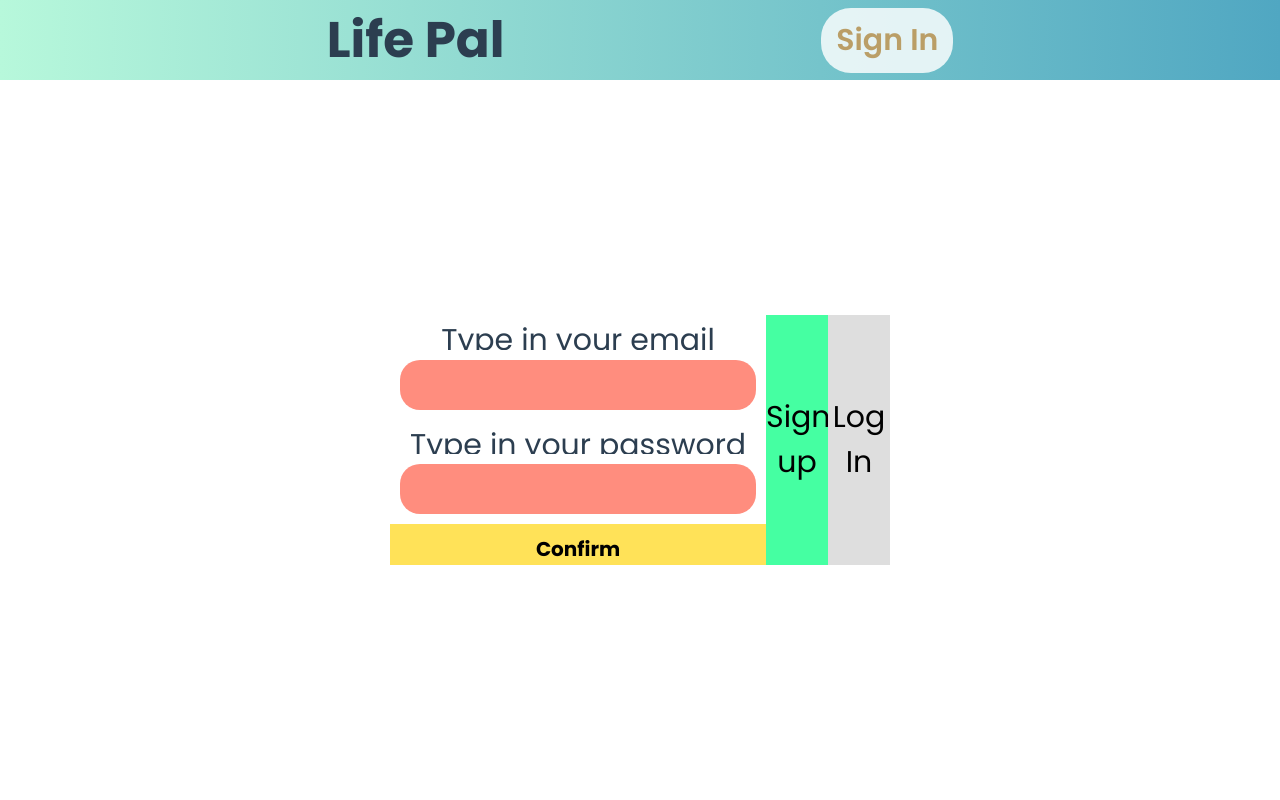
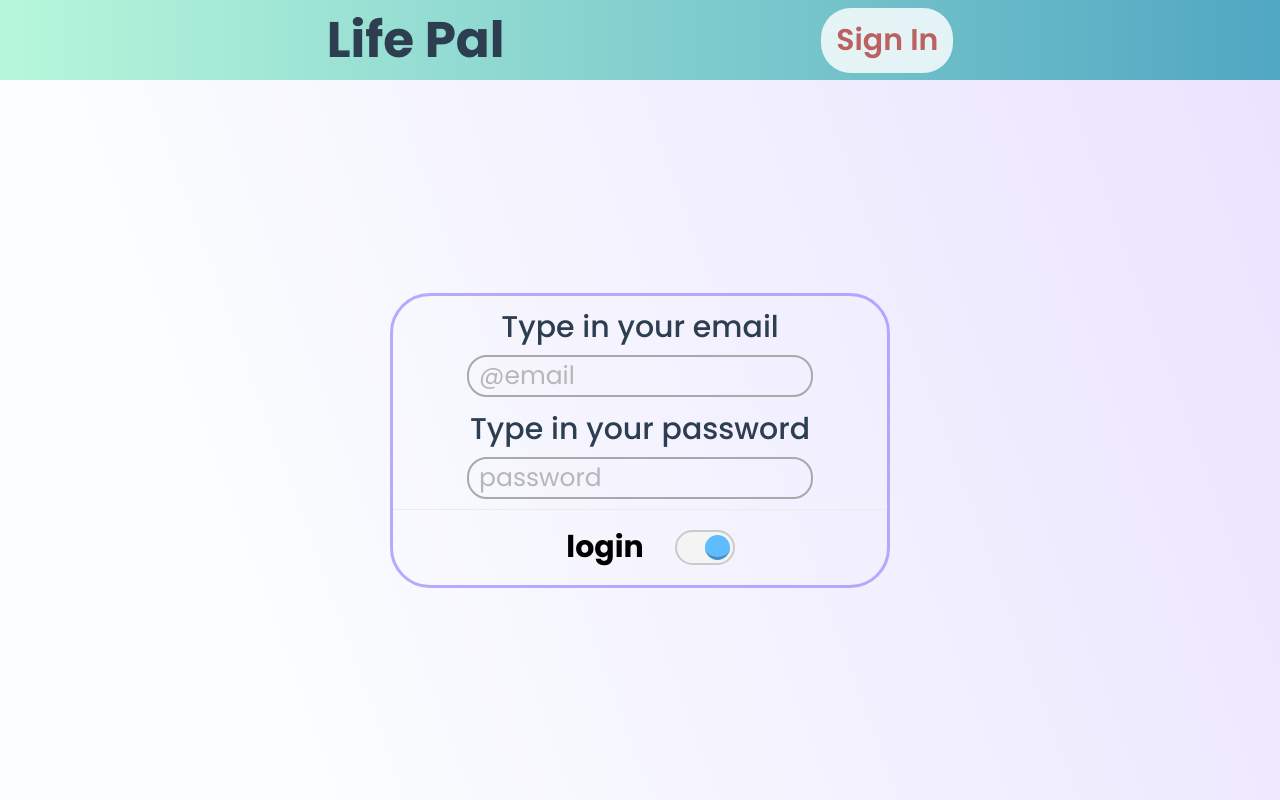
Before and after one commit to SamueleVerona/Life-Pal-Vue, a Vue app: page /userSign in a window 1280 px wide. Built offline with nearby package versions, Linux system fonts and the light colour scheme; a web font is replaced by a local one.

Commit message:
added select-all function for goal deletion, refactored user-sign, better styling

```diff
--- a/src/components/UI/TheHeader.vue
+++ b/src/components/UI/TheHeader.vue
@@ -62,7 +62,8 @@ a:active {
 }
 
 a {
-  color: #ba9e67;
+  color: #bc6060;
+
   text-decoration: none;
   font-size: 3rem;
   background: rgba(255, 255, 255, 0.816);
@@ -70,4 +71,9 @@ a {
   border-radius: 30px;
   font-weight: 600;
 }
+
+a:hover {
+  color: #60bcb3;
+  cursor: pointer;
+}
 </style>
--- a/src/components/base/BaseCard.vue
+++ b/src/components/base/BaseCard.vue
@@ -15,10 +15,14 @@
   </div>
 </template>
 
-<script>
-export default {};
-</script>
-<style scoped>
+<style>
+:root {
+  --sign-option-login: rgb(105, 255, 200);
+  --sign-option-login-darker: rgb(85, 211, 165);
+
+  --sign-option-signup: rgb(94, 188, 255);
+  --sign-option-signup-darker: rgb(71, 144, 197);
+}
 /* .container {
   box-shadow: 1rem 1rem 3rem grey;
   border-radius: 20px;
--- a/src/components/base/BaseDialog.vue
+++ b/src/components/base/BaseDialog.vue
@@ -6,6 +6,7 @@
         v-if="show"
         class="dialog-wrapper"
         :class="{ 'user-active': props.userActive }"
+        :style="{ background: props.wrapperBackground }"
       >
         <div
           class="dialog-content-container"
@@ -17,15 +18,18 @@
         </div>
         <slot name="description"> </slot>
         <button
-          @click="submit"
+          @mousedown="submit"
           class="dialog-button"
+          :class="{ 'user-active': props.userActive }"
+          :style="{ background: props.buttonBackground }"
           :disabled="!props.allConfirmed"
         >
           {{ props.submitText || "click outside" }}
         </button>
       </dialog>
-
-      <div class="dialog-underlay" v-if="show" @click="closeDialog"></div>
+      <div class="dialog-underlay" v-if="show" @mousedown="closeDialog">
+        <span class="dialog-underlay-text" v-if="!props.userActive">back</span>
+      </div>
     </teleport>
   </div>
 </template>
@@ -39,10 +43,10 @@ const props = defineProps([
   "show",
   "userActive",
   "allConfirmed",
+  "buttonBackground",
+  "wrapperBackground",
 ]);
 const emits = defineEmits(["confirmAction", "close"]);
-
-// const openFlag = ref(true);
 
 const submit = () => {
   emits("confirmAction");
@@ -56,6 +60,29 @@ const closeDialog = () => {
 * {
   font-family: "Poppins", sans-serif;
 }
+
+:root {
+  --dialog-button-color-default: rgb(160, 255, 200);
+  --dialog-button-color-delete: rgb(243, 243, 243);
+  --dialog-button-color-delete-darker: rgb(255, 58, 58);
+
+  --dialog-wrapper-color-default: rgb(140, 81, 249);
+  --dialog-wrapper-color-delete: rgb(249, 81, 109);
+}
+
+.dialog-wrapper {
+  position: absolute;
+  left: 50%;
+  top: 50%;
+  display: flex;
+  flex-direction: column;
+  transform: translate(-50%, -50%);
+  background-color: var(--dialog-wrapper-color-default);
+  border-radius: 20px;
+  border: none;
+  box-shadow: 0 2px 8px rgba(0, 0, 0, 0.26);
+  z-index: 200;
+}
 .dialog-underlay {
   position: fixed;
   top: 10vh;
@@ -65,22 +92,21 @@ const closeDialog = () => {
   align-items: center;
   background: rgba(190, 196, 208, 0.295);
   backdrop-filter: blur(10px);
-  height: 100vh;
+  height: 90vh;
   width: 100%;
+  font-size: 4rem;
+  color: rgb(128, 128, 128);
+  z-index: 100;
 }
 
-.dialog-wrapper {
-  display: flex;
-  flex-direction: column;
-  background-color: rgb(140, 81, 249);
-  border-radius: 20px;
-  border: none;
-  z-index: 1;
+.dialog-underlay:hover {
+  color: rgb(0, 0, 0);
+  font-weight: 500;
+}
+.dialog-underlay-text {
   position: absolute;
-  left: 50%;
-  top: 50%;
-  transform: translate(-50%, -50%);
-  box-shadow: 0 2px 8px rgba(0, 0, 0, 0.26);
+  bottom: 10rem;
+  font-size: 3.5rem;
 }
 
 .dialog-message {
@@ -95,11 +121,22 @@ const closeDialog = () => {
   padding: 1rem 0rem;
   width: 100%;
   min-height: max-content;
-  background: rgb(160, 255, 200);
+  background: var(--dialog-button-color-default);
   border: none;
 }
 
+.dialog-button.user-active:enabled:hover {
+  font-weight: 500;
+}
+
+.dialog-button:not(.user-active):enabled:hover {
+  color: rgb(255, 0, 0);
+  background: var(--dialog-button-color-delete-darker);
+  font-weight: 500;
+}
+
 .dialog-content-container.user-active {
+  padding: 1rem 0rem;
   background: white;
   scrollbar-width: thin;
   scrollbar-color: rgb(120, 37, 253) rgba(3, 3, 255, 0);
@@ -107,7 +144,7 @@ const closeDialog = () => {
 }
 
 .dialog-wrapper.user-active {
-  height: 500px;
+  height: max-content;
   width: 50%;
 
   background: transparent;
--- a/src/components/base/GoalItem.vue
+++ b/src/components/base/GoalItem.vue
@@ -131,7 +131,9 @@ function markAs(e) {
 }
 .goal-content.exploded {
   min-height: max-content;
+  width: 80%;
   border-radius: 40px;
+  align-self: center;
 }
 
 .goal-content.exploded.dialog {
@@ -170,16 +172,7 @@ function markAs(e) {
   padding: 0.5rem 1.5rem 0.5rem 0.8rem;
   border: none;
   border-bottom: solid 2px rgba(92, 88, 97, 0.352);
-  /* background: linear-gradient(
-    to bottom,
-    #d9eef800 0%,
-    #e7dfffdb 90%,
-    #e7dfff 100%
-  ); */
-
   align-self: center;
-
-  /* font-weight: bold; */
   text-align: center;
 }
 .goal-stats {
@@ -191,8 +184,6 @@ function markAs(e) {
   text-align: center;
 
   background: rgba(248, 255, 253, 0.164);
-  /* border-bottom: solid 2px rgb(181, 189, 186); */
-
   align-self: center;
 }
 .goal-date,
@@ -205,14 +196,10 @@ function markAs(e) {
 }
 
 .goal-toggle {
-  position: absolute;
-  bottom: 0;
-  left: 50%;
-  transform: translateX(-50%);
-
   display: flex;
   align-items: center;
   justify-content: space-evenly;
+  align-self: center;
 
   width: 50%;
   border-radius: 18px;
@@ -236,14 +223,12 @@ function markAs(e) {
 
   justify-content: center;
   align-items: center;
-  /* align-self: flex-end; */
   border-radius: 18px;
 }
 
 .button-wrapper button {
   border: none;
   border-radius: 30px;
-  /* margin: 0rem 0.5rem; */
   padding: 0rem 0.5rem;
   font-size: 1.5rem;
 }
@@ -278,7 +263,6 @@ function markAs(e) {
   border-radius: 30px;
   border-right: solid 4px rgb(67, 199, 251);
 
-  /* border: solid; */
   height: 100%;
   z-index: 100;
 }
@@ -315,7 +299,6 @@ function markAs(e) {
 }
 .goal-content.week {
   border: solid 1px rgb(255, 116, 47, 0.389);
-  /* border-bottom: solid 10px rgb(255, 116, 47); */
   background: radial-gradient(
     ellipse at bottom right,
     rgba(255, 73, 60, 0.742) 1%,
--- a/src/components/navigation/UserDash.vue
+++ b/src/components/navigation/UserDash.vue
@@ -108,17 +108,30 @@
           </li>
         </ul>
       </section>
-      <div id="list-controls">
+      <div id="dash-footer" @mousedown="handleListEdit">
         <button
           type="button"
           id="button-edit"
-          @click="showRem"
+          class="button-dash-secondary"
           v-if="!isAdding && filteredData.length > 0"
         >
           Edit
         </button>
-        <button id="button-rem" @click="remGoal" v-if="userIsEditing">
+        <button
+          type="button"
+          id="button-rem"
+          class="button-dash-secondary"
+          v-if="userIsEditing"
+        >
           delete
+        </button>
+        <button
+          type="button"
+          id="button-select-all"
+          class="button-dash-secondary"
+          v-if="userIsEditing"
+        >
+          select all
         </button>
       </div>
     </section>
@@ -181,6 +194,26 @@
         </div>
       </section>
     </section>
+    <base-dialog
+      class="dialog-dash"
+      :show="userIsDeleting"
+      :errorMessage="
+        selectedGoals.length > 1
+          ? `Once they're gone, they're gone`
+          : `Once it's gone, it's gone`
+      "
+      :submitText="`delete`"
+      :allConfirmed="selectedGoals.length > 0"
+      :buttonBackground="`var(--dialog-button-color-delete)`"
+      :wrapperBackground="`var(--dialog-wrapper-color-delete)`"
+      @confirm-action="remGoal"
+      @close="
+        () => {
+          userIsDeleting = false;
+        }
+      "
+    >
+    </base-dialog>
   </section>
 </template>
 
@@ -249,6 +282,15 @@ const userIsEditing = ref(false);
 const selectedGoals = ref([]);
 const goalFilter = ref();
 
+watch(selectedGoals, () => {
+  const currGoalsTotal = dataPostFilter.value.length;
+  const currSelectedGoals = selectedGoals.value.length;
+
+  currSelectedGoals < currGoalsTotal
+    ? (allSelectedFlag.value = false)
+    : (allSelectedFlag.value = true);
+});
+
 onMounted(() => {
   goalFilter.value = props.goalType;
 });
@@ -261,6 +303,8 @@ async function remGoal() {
   try {
     await store.dispatch("deleteData", selectedGoals.value);
     userIsEditing.value = false;
+    userIsDeleting.value = false;
+
     selectedGoals.value = [];
   } catch (err) {
     console.log(err);
@@ -300,6 +344,8 @@ function toggleDropdown(e) {
   }
 }
 function selectFilterOption(e) {
+  userIsEditing.value = false;
+  selectedGoals.value = [];
   const target = e.target;
   const isTimeOption = e.target.classList.contains("selector-time-option");
   const optionText = target.textContent.trim();
@@ -344,8 +390,10 @@ const userStats = computed(() => {
     (goal) => goal.isFailed === true
   ).length;
 
-  const successRate = ((totalCompleted / totalGoals) * 100).toFixed(1) + "%";
-  const failRate = ((totalFailed / totalGoals) * 100).toFixed(1) + "%";
+  const successRate =
+    ((totalCompleted / (totalCompleted + totalFailed)) * 100).toFixed(1) + "%";
+  const failRate =
+    ((totalFailed / (totalCompleted + totalFailed)) * 100).toFixed(1) + "%";
 
   const ongoingRate = (totalOngoing / totalGoals) * 100 + "%";
 
@@ -356,6 +404,38 @@ const userStats = computed(() => {
     failRate,
   };
 });
+
+const allSelectedFlag = ref(false);
+function selectAll() {
+  const allSelected = dataPostFilter.value.map((goal) => goal.databaseId);
+
+  if (!allSelectedFlag.value && selectedGoals.value.length === 0) {
+    selectedGoals.value = allSelected;
+    allSelectedFlag.value = true;
+  } else {
+    selectedGoals.value = [];
+    allSelectedFlag.value = false;
+  }
+}
+
+const userIsDeleting = ref(false);
+function handleListEdit(e) {
+  const targetButton = e.target.id.slice(7);
+
+  switch (targetButton) {
+    case "edit":
+      showRem();
+      break;
+    case "rem":
+      userIsDeleting.value = true;
+      break;
+    case "select-all":
+      selectAll();
+      break;
+    default:
+      return;
+  }
+}
 </script>
 
 <style scoped>
@@ -404,6 +484,7 @@ header {
   text-align: center;
   align-items: center;
   justify-content: space-between;
+  z-index: 1;
 }
 
 #wrapper-dash-filter {
@@ -412,7 +493,6 @@ header {
   overflow: visible;
   min-width: 45%;
   justify-content: space-between;
-  /* border: solid; */
 }
 
 .selector,
@@ -433,7 +513,6 @@ header {
   font-size: 2rem;
   text-align: center;
   cursor: pointer;
-  z-index: 100;
 }
 
 .selector {
@@ -530,12 +609,10 @@ header {
   scrollbar-width: thin;
   scrollbar-color: rgb(98, 37, 253) rgba(3, 3, 255, 0);
   overflow-y: auto;
-  /* overflow: visible; */
+  z-index: 0;
 }
 
-#list-controls {
-  /* position: absolute;
-  bottom: 1rem; */
+#dash-footer {
   display: flex;
   flex-direction: row;
   justify-content: center;
@@ -543,40 +620,33 @@ header {
   width: 100%;
   padding: 1rem 1rem;
   justify-self: bottom;
-  /* z-index: -1; */
 }
 
-#button-rem:hover,
-#button-edit:hover,
-#button-dash-stats:hover {
-  /* color: #2c3e50; */
+.button-dash-secondary:hover {
   color: rgb(10, 214, 221);
 }
 
-#button-edit,
-#button-rem {
-  margin: 0rem 0.5rem;
-  font-size: 1.5rem;
-  font-weight: 800;
-  color: #2c3e50;
-  width: max-content;
-  height: 5rem;
-  border-radius: 25px;
-  border: none;
-  cursor: pointer;
-  padding: 0rem 1.5rem;
-}
 #button-edit {
   background: rgb(255, 229, 203);
-  box-shadow: 0rem 0.3rem 0rem #d2a977;
+  border: none;
+  border-bottom: solid 4px #d2a977;
 }
 
 #button-rem {
-  background: rgba(255, 69, 69, 0.995);
-  box-shadow: 0rem 0.3rem 0rem #a34343;
+  background: rgba(255, 125, 125, 0.995);
+  border: none;
+  border-bottom: solid 4px #a34343;
+  color: white;
+}
+#button-rem:hover {
+  color: rgb(117, 250, 255);
+  background: rgba(255, 77, 77, 0.995);
+}
 
-  border-radius: 25px;
-  color: white;
+#button-select-all {
+  background: rgba(230, 230, 230, 0.995);
+  border: none;
+  border-bottom: solid 4px #8b8b8b;
 }
 
 li {
@@ -615,7 +685,6 @@ h2,
   cursor: pointer;
   width: 2.3rem;
   height: 2.3rem;
-  /* min-height: 3rem; */
   border: 2px solid rgb(0, 0, 0);
   border-bottom: 3px solid rgba(0, 0, 0, 0.986);
 
@@ -633,23 +702,19 @@ h2,
 #section-stats {
   display: flex;
   flex-direction: column;
-  /* border: solid; */
   padding: 1rem 0rem;
   min-height: 3rem;
-  /* position: absolute; */
 }
 
 #section-stats-content {
   display: flex;
   flex-direction: column;
-  /* width: 100%; */
   height: 100%;
   border: none;
   border-left: solid 1px #1dffa8e3;
   padding: 0rem 0.5rem;
   margin: 0rem 1rem;
 
-  /* border-radius: 20px; */
   justify-content: center;
   align-items: center;
 }
@@ -701,4 +766,12 @@ h2,
 .progress-bar-inner.failed {
   background: rgb(154, 47, 255);
 }
+
+.dialog-dash {
+  z-index: 200;
+}
+
+.dialog-button {
+  color: white;
+}
 </style>
--- a/src/components/navigation/UserNav.vue
+++ b/src/components/navigation/UserNav.vue
@@ -28,7 +28,6 @@ ul {
   align-items: center;
   list-style: none;
   background: transparent;
-  /* border: solid; */
 }
 
 button {
--- a/src/components/pages/LandingPage.vue
+++ b/src/components/pages/LandingPage.vue
@@ -3,7 +3,7 @@
   <section>
     <h2>Life Pal</h2>
     <h3>Set goals for your future!</h3>
-    <h4>Sign up to start</h4>
+    <router-link :to="'/userSign'">Sign up to start</router-link>
   </section>
 </template>
 
@@ -26,9 +26,15 @@ h3 {
   color: #67a9ba;
   text-align: center;
 }
-h4 {
+a {
   font-size: 4.5rem;
-  color: #ba9e67;
+  color: #bc6060;
   padding-top: 3rem;
+  font-weight: 600;
+  text-decoration: none;
+}
+a:hover {
+  color: #60bcb3;
+  cursor: pointer;
 }
 </style>
--- a/src/components/pages/UserSign.vue
+++ b/src/components/pages/UserSign.vue
@@ -3,30 +3,35 @@
   <section class="container">
     <form @submit.prevent class="form">
       <base-card class="card">
-        <template #title>
+        <template #title> </template>
+        <template #content>
           <label for="email">Type in your email</label>
-          <input type="email" name="email" id="email" v-model="userName" />
-        </template>
-        <template #content>
+          <input
+            type="email"
+            name="email"
+            id="email"
+            v-model="userName"
+            placeholder="@email"
+          />
           <label for="password">Type in your password</label>
-          <input type="text" name="password" id="password" v-model="userPwd" />
-          <button id="submit-button" @click="submit">Confirm</button>
+
+          <input
+            type="text"
+            name="password"
+            id="password"
+            placeholder="password"
+            v-model="userPwd"
+          />
         </template>
         <template #button>
-          <button
-            class="sign-option"
-            :class="{ 'option-on': isSignup, 'option-off': !isSignup }"
-            @click="signUp"
-          >
-            Sign up
-          </button>
-          <button
-            class="sign-option"
-            :class="{ 'option-on': isLogin, 'option-off': !isLogin }"
-            @click="logIn"
-          >
-            Log In
-          </button>
+          <section id="section-buttons" @mousedown="handleControls">
+            <button id="submit-button">{{ mode }}</button>
+            <div class="wrapper-dialog-toggle">
+              <div id="dialog-toggle">
+                <div class="sign-option other" inert></div>
+              </div>
+            </div>
+          </section>
         </template>
       </base-card>
     </form>
@@ -40,12 +45,10 @@
 
 <script setup>
 import { useStore } from "vuex";
-import { ref, computed } from "vue";
+import { ref } from "vue";
 import { useRouter } from "vue-router";
 
 const store = useStore();
-const isSignup = ref(true);
-const isLogin = ref(false);
 const userName = ref("");
 const userPwd = ref("");
 const gottenError = ref(null);
@@ -56,21 +59,26 @@ function closeDialog() {
   gottenError.value = false;
 }
 
-function signUp() {
-  isSignup.value = true;
-  isLogin.value = false;
-}
-function logIn() {
-  isLogin.value = true;
-  isSignup.value = false;
+function handleControls(e) {
+  const target = e.target;
+  const isValidTarget = target.id.includes("dialog-toggle");
+
+  const isSubmitBtn = target.id.includes("submit");
+
+  console.log(isSubmitBtn);
+  const isLogin = mode.value === "login";
+
+  if (isValidTarget) {
+    target.firstElementChild.classList.toggle("other");
+
+    isLogin ? (mode.value = "signup") : (mode.value = "login");
+  } else if (isSubmitBtn) submit();
+  else {
+    return;
+  }
 }
 
-const mode = computed(function () {
-  if (isSignup.value && !isLogin.value) return "signUp";
-  else {
-    return "logIn";
-  }
-});
+const mode = ref("login");
 
 async function submit() {
   try {
@@ -91,7 +99,9 @@ async function submit() {
 </script>
 
 <style scoped>
-#container,
+.container {
+  background: linear-gradient(70deg, #d9eef81b 20%, #e7dfffdb 100%);
+}
 .form {
   height: 90vh;
   display: flex;
@@ -101,58 +111,98 @@ async function submit() {
 
 .card {
   width: 50rem;
-  height: 25rem;
   display: flex;
+  flex-direction: column;
+  border: solid rgba(159, 142, 255, 0.736);
+  border-radius: 40px;
+  background: transparent;
+}
+
+#section-buttons {
+  display: flex;
+  justify-content: center;
+  border-top: solid 1px rgb(235, 235, 235);
+}
+
+.wrapper-dialog-toggle {
+  display: flex;
+  flex-direction: column;
+  justify-content: center;
+  align-items: center;
+  margin-left: 1rem;
+}
+
+#dialog-toggle {
+  width: 6rem;
+  height: 3.5rem;
+  border-radius: 30px;
+  align-items: center;
+  justify-content: center;
+  padding: 0.3rem;
+  border: solid 2px rgb(202, 202, 202);
+  background: rgb(244, 244, 244);
+}
+
+.sign-option {
+  height: 100%;
+  width: 50%;
+  border-radius: 30px;
+  background-color: var(--sign-option-login);
+  border-bottom: solid 3px var(--sign-option-login-darker);
+  align-self: center;
 }
 
 #submit-button {
-  font-size: 2rem;
-  height: 5rem;
-  padding: 1rem 0;
+  min-width: 12rem;
+  font-size: 3rem;
+  padding: 1.5rem 0;
   border: none;
-  background: rgba(255, 223, 65, 0.879);
+  background: none;
   font-weight: bolder;
 }
 
-.sign-option {
-  text-orientation: sideways;
-  height: 100%;
-  width: 20%;
-  background: rgba(43, 226, 147, 0.879);
-  border: none;
-  font-size: 3rem;
+#submit-button:hover {
+  color: rgb(195, 56, 100);
 }
 
 #submit-button:active {
   background-color: rgba(43, 226, 147, 0.266);
 }
 input {
-  margin: 1rem 1rem;
+  margin: 0.5rem 0rem 1rem 0rem;
+  align-self: center;
+  width: 70%;
   border-radius: 20px;
-  background: rgba(255, 129, 112, 0.897);
-  border: none;
+  background: transparent;
+  border: solid 2px rgb(169, 169, 169);
+  height: max-content;
+  caret-shape: bar;
+  padding-left: 1rem;
+  font-size: 2.5rem;
 }
-input:focus {
-  background: rgba(112, 191, 255, 0.371);
+input::placeholder {
+  color: rgb(183, 183, 183);
 }
 
-input,
-label {
-  font-size: 3rem;
-  line-height: 5rem;
-  height: 5rem;
+input:focus,
+input:hover {
+  background: rgba(197, 229, 255, 0.371);
+  outline-color: rgb(0, 255, 195);
 }
 
 label {
+  font-size: 3rem;
+  font-weight: 500;
   text-align: center;
+  align-content: center;
 }
 
-.option-on {
-  background: rgb(69, 255, 162);
+.other {
+  justify-self: right;
+  background-color: var(--sign-option-signup);
+  border-bottom: solid 3px var(--sign-option-signup-darker);
 }
-.option-off {
-  background: rgb(222, 222, 222);
-}
+
 .gottenError-desc,
 #close-dialog {
   font-size: 3rem;
--- a/src/store/actions.js
+++ b/src/store/actions.js
@@ -146,23 +146,23 @@ export default {
 
     return checkedGoals;
   },
-  async signUp(context, payload) {
+  async signup(context, payload) {
     return context.dispatch("auth", {
       ...payload,
-      mode: "signUp",
+      mode: "signup",
     });
   },
-  async logIn(context, payload) {
+  async login(context, payload) {
     return context.dispatch("auth", {
       ...payload,
-      mode: "logIn",
+      mode: "login",
     });
   },
   async auth(context, payload) {
     let url =
       "https://identitytoolkit.googleapis.com/v1/accounts:signInWithPassword?key=AIzaSyBBOAHr41imvdiIj9qPxRR0Ek2AZr_iTHk";
 
-    if (payload.mode === "signUp") {
+    if (payload.mode === "signup") {
       url =
         "https://identitytoolkit.googleapis.com/v1/accounts:signUp?key=AIzaSyBBOAHr41imvdiIj9qPxRR0Ek2AZr_iTHk";
     }
```
